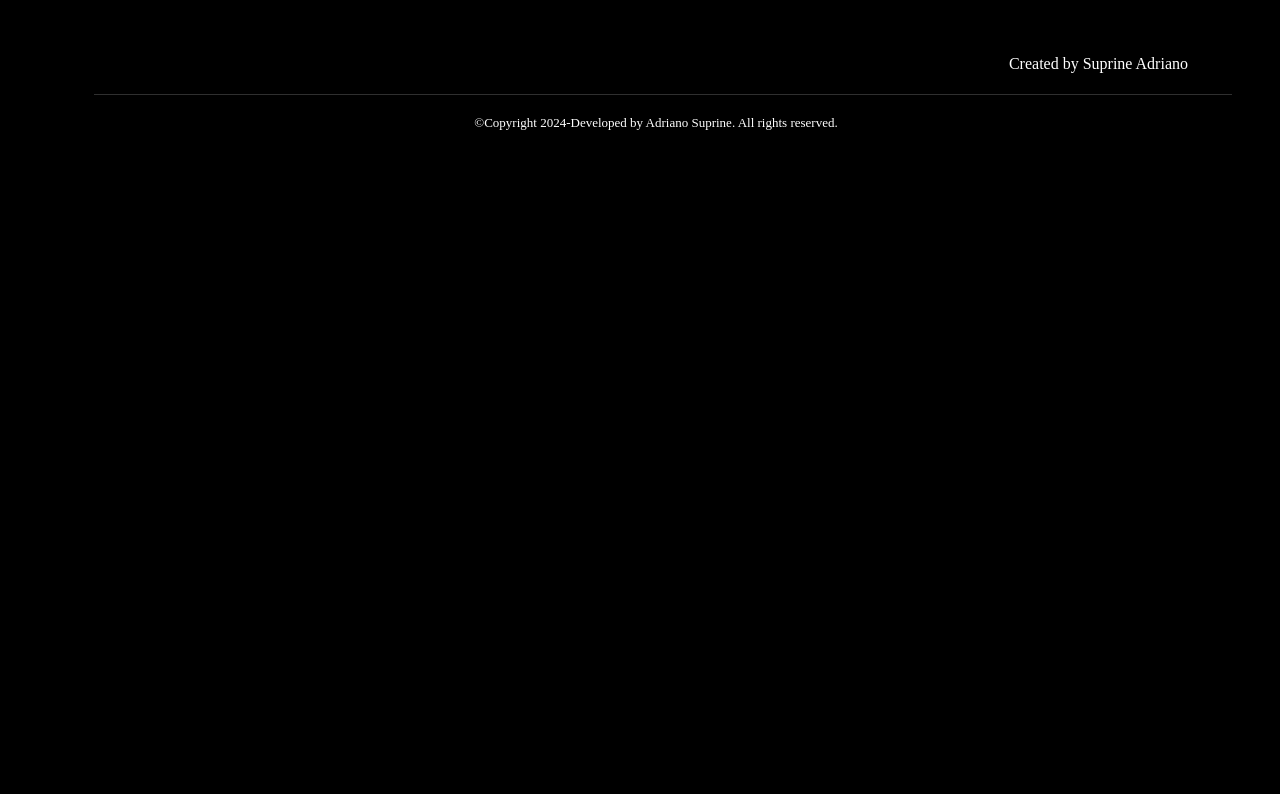
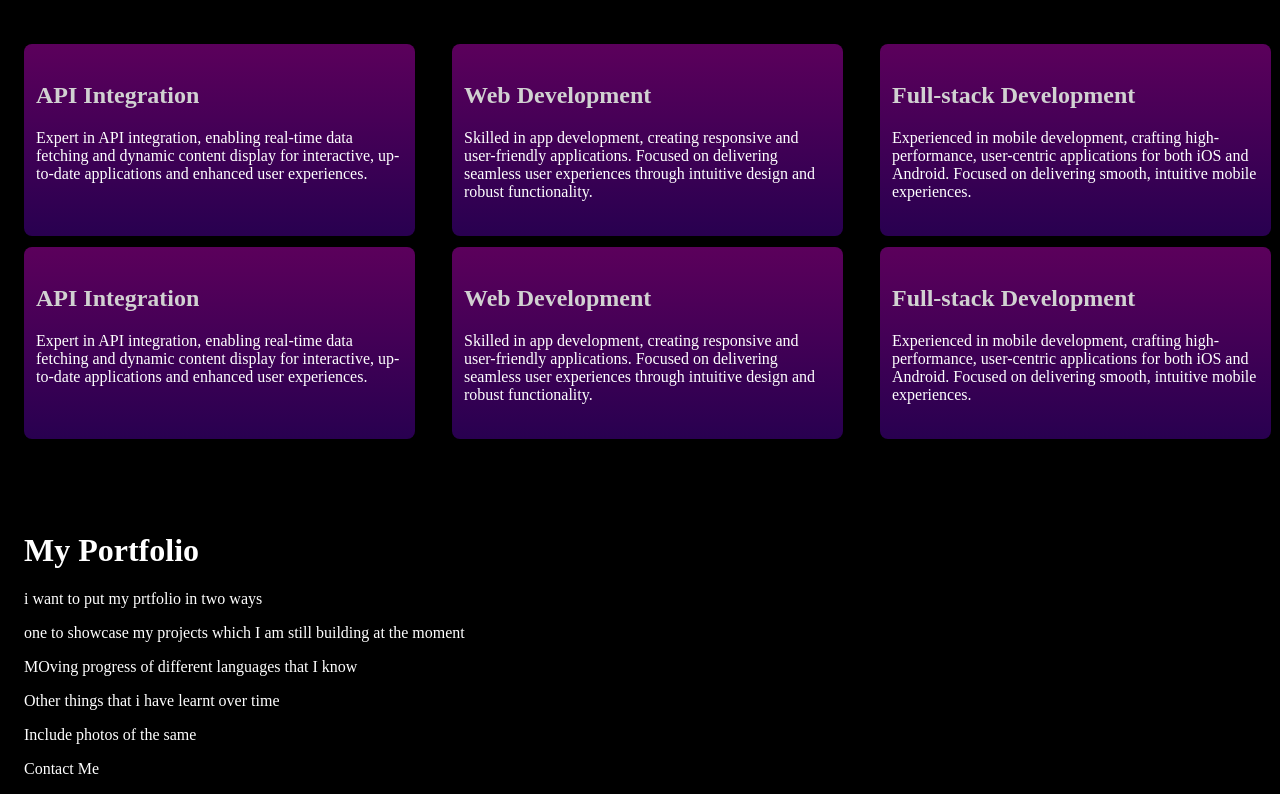
Before and after one commit to adrianosuprine/my-portfolio, a React (Vite) app in the folder my_portfolio/: page / in a window 1280 px wide. Shown: the part 1280-2074 px from the top of the page. Before the commit the page ends 1447 px from the top, so only its background shows below. Built offline with nearby package versions, Linux system fonts and the light colour scheme.

Commit message:
services plates update

```diff
--- a/my_portfolio/package.json
+++ b/my_portfolio/package.json
@@ -24,6 +24,6 @@
     "eslint-plugin-react": "^7.34.1",
     "eslint-plugin-react-hooks": "^4.6.0",
     "eslint-plugin-react-refresh": "^0.4.6",
-    "vite": "^5.2.0"
+    "vite": "^6.3.6"
   }
 }
--- /dev/null
+++ b/my_portfolio/src/CSS/cards.css
@@ -0,0 +1,90 @@
+/* Card.css */
+
+/* Card container */
+.card {
+    width: 90%;
+    padding: 10px 12px;
+    height: 94%;
+    border-radius: 8px;
+    box-shadow: 0 4px 8px rgba(0, 0, 0, 0.1);
+    display: flex;
+    align-items: center;
+    background: linear-gradient(to top, rgba(128, 0, 255, 0.313), rgba(128, 0, 128, 0.712));
+    transition: background 0.1s;
+    display: flex;
+    flex-direction: column;
+    gap: 30px;
+    transform: translateY(15px);
+    transition: transform 0.5s;
+  }
+
+  .card:hover {
+    transform: translateY(0);
+    /* background: linear-gradient(to bottom, rgb(0, 255, 255), rgb(128, 0, 128)); */
+  }
+
+  /* Card content */
+  /* .card-content {
+    height: 300px;
+    overflow-y: hidden;
+  } */
+
+  /* .card-inner {
+    display: flex;
+    flex-direction: column;
+    gap: 10px;
+    transform: translateY(16px);
+    transition: transform 0.5s;
+  }
+
+  .card:hover .card-inner {
+    transform: translateY(0);
+  } */
+
+  /* Card icon */
+  .card-icon {
+    width: 10px;
+    height: 8px;
+    display: flex;
+    flex-direction: column;
+    justify-content: space-between;
+  }
+
+  .icon {
+    font-size: 5rem;
+    color: var(--design-color);
+  }
+
+  .line {
+    width: 100%;
+    height: 2px;
+    border-radius: 8px;
+    background: var(--design-color);
+    display: inline-flex;
+  }
+
+  /* Card details */
+  /* .card-details {
+    display: flex;
+    flex-direction: column;
+    gap: 6px;
+  } */
+
+  .card-title {
+    /* font-size: 1.25rem; */
+    font-family: var(--title-font);
+    font-weight: bold;
+    color: #d1d1d1;
+  }
+
+  .card-description {
+    font-size: 1rem;
+  }
+
+  /* Media queries for responsive design */
+  /* @media (min-width: 768px) {
+    .card-title {
+      font-size: 2rem;
+    }
+  }
+   */
--- /dev/null
+++ b/my_portfolio/src/CSS/services.css
@@ -0,0 +1,25 @@
+.services-section {
+    width: 100%;
+    padding-top: 3rem;
+    padding-bottom: 6rem;
+    /* border-bottom: 1px solid black; */
+  }
+
+  .services-grid {
+    display: grid;
+    grid-template-columns: 3fr;
+
+  }
+
+  @media (min-width: 768px) {
+    .services-grid {
+      grid-template-columns: repeat(3, 1fr);
+    }
+  }
+
+  @media (min-width: 1280px) {
+    .services-grid {
+      grid-template-columns: repeat(3, 1fr);
+      gap: 20px;
+    }
+  }
--- /dev/null
+++ b/my_portfolio/src/components/Card.jsx
@@ -0,0 +1,59 @@
+import React from 'react';
+import '../CSS/cards.css';
+
+// const Card = ({ item: { title, des, icon } }) => {
+//   return (
+//     <div className="card">
+//       <div className="card-content">
+//         <div className="card-inner">
+//           <div className="card-icon">
+//             {icon ? (
+//               <span className="icon">{icon}</span>
+//             ) : (
+//               <>
+//                 <span className="line"></span>
+//                 <span className="line"></span>
+//                 <span className="line"></span>
+//                 <span className="line"></span>
+//               </>
+//             )}
+//           </div>
+//           <div className="card-details">
+//             <h2 className="card-title">{title}</h2>
+//             <p className="card-description">{des}</p>
+//           </div>
+//         </div>
+//       </div>
+//     </div>
+//   );
+// }
+
+// export default Card;
+const Card = ({ item: { title, des, icon } }) => {
+  return (
+    <div className="card">
+        <div className="card-details">
+        <div className="card-icon">
+            {icon ? (
+              <span className="icon">{icon}</span>
+            ) : (
+              <>
+                <span className="line"></span>
+                <span className="line"></span>
+                <span className="line"></span>
+                <span className="line"></span>
+              </>
+            )}
+          </div>
+          <h2 className="card-title">{title}</h2>
+          <div className="card-content">
+            <p className="card-description">{des}</p>
+          </div>
+
+      </div>
+
+    </div>
+  );
+}
+
+export default Card;
--- a/my_portfolio/src/components/Contact.jsx
+++ b/my_portfolio/src/components/Contact.jsx
@@ -3,7 +3,11 @@ import React from 'react';
 
 function Contact() {
     return (
-        <></>
+        <>
+        <section id="contact"></section>
+        <p>Contact Me</p>
+        <p>This is where you find me</p>
+        </>
 
     );
 }
--- a/my_portfolio/src/components/Portfolio.jsx
+++ b/my_portfolio/src/components/Portfolio.jsx
@@ -1,6 +1,17 @@
 function Portfolio (){
     return (
         <>
+        <section id="portfolio"></section>
+        <div className="portfolio-container">
+            <h1>My Portfolio</h1>
+            <p>i want to put my prtfolio in two ways </p>
+            <p>one to showcase my projects which I am still building at the moment </p>
+            <p>MOving progress of different languages that I know </p>
+            <p>Other things that i have learnt over time </p>
+            <p>Include photos of the same </p>
+
+        </div>
+
         </>
     );
 }
--- a/my_portfolio/src/components/Services.jsx
+++ b/my_portfolio/src/components/Services.jsx
@@ -1,8 +1,21 @@
+import '../CSS/services.css'
+import Card from './Card';
+import { servicesData } from '../constants';
+
 function Services (){
     return (
         <section id="services">
+            <div className='services-section'>
+                {/* <Title title="Services" des="What I Do" /> */}
+                <div className="services-grid">
+                {servicesData.map((item) => (
+                <Card item={item} key={item.id} />
+                ))}
+            </div>
+            </div>
 
         </section>
+
     );
 }
 export default Services;
--- a/my_portfolio/src/components/Tabs.jsx
+++ b/my_portfolio/src/components/Tabs.jsx
@@ -17,7 +17,8 @@ const tabs = [
     label: 'Experience',
     content: (
       <ul>
-        <li><span> - June 2024 - present</span><br />Freelancer</li>
+        <li><span> - Aug 2024 - present</span><br />Research Assistant - ACIP</li>
+        <li><span> - Jan 2023 - July 2024</span><br /> Freelancer</li>
         <li><span> - Jan 2020 - Sep 2021</span><br />IT Assistant - Jomic Tech</li>
       </ul>
     )
--- a/my_portfolio/src/constants/index.js
+++ b/my_portfolio/src/constants/index.js
@@ -1,3 +1,84 @@
+import { AiFillAppstore } from "react-icons/ai";
+import { FaMobile, FaGlobe} from "react-icons/fa";
+import { SiProgress, SiAntdesign } from "react-icons/si";
+
+// Services Data
+export const servicesData = [
+  {
+    id: 1,
+    icon: FaGlobe,
+    title: "API Integration",
+    des: "Expert in API integration, enabling real-time data fetching and dynamic content display for interactive, up-to-date applications and enhanced user experiences.",
+  },
+  {
+    id: 2,
+    icon: AiFillAppstore,
+    title: "Web Development",
+    des: "Skilled in app development, creating responsive and user-friendly applications. Focused on delivering seamless user experiences through intuitive design and robust functionality.",
+  },
+  {
+    id: 3,
+    icon: FaMobile ,
+    title: "Full-stack Development",
+    des: "Experienced in mobile development, crafting high-performance, user-centric applications for both iOS and Android. Focused on delivering smooth, intuitive mobile experiences.",
+  },
+  {
+    id: 4,
+    icon: FaGlobe,
+    title: "API Integration",
+    des: "Expert in API integration, enabling real-time data fetching and dynamic content display for interactive, up-to-date applications and enhanced user experiences.",
+  },
+  {
+    id: 5,
+    icon: AiFillAppstore,
+    title: "Web Development",
+    des: "Skilled in app development, creating responsive and user-friendly applications. Focused on delivering seamless user experiences through intuitive design and robust functionality.",
+  },
+  {
+    id: 6,
+    icon: FaMobile ,
+    title: "Full-stack Development",
+    des: "Experienced in mobile development, crafting high-performance, user-centric applications for both iOS and Android. Focused on delivering smooth, intuitive mobile experiences.",
+  },
+
+];
+
+export const projectData = [
+  {
+    id: 1,
+    des: " This is a project that I was part of as a scram master. The project dwelled on full stack development as React and Flask was used as the main Frameworks",
+    src: "https://i.postimg.cc/QdNRZmBS/project1.png",
+    title: "Job-seeker Application",
+    github: "https://github.com/Neuman-Nz/Job-seeker-App",
+    live: "https://careergo.onrender.com/"
+  },
+  {
+    id: 2,
+    des: " Currently working on this web application as the customization is closely being monitized by the client. It involves active use of React(frontend) and later on Flask for its backend",
+    src: "https://i.postimg.cc/1zXXXDdr/project2.png",
+    title: "PBO Website",
+    github: "https://github.com/Neuman-Nz/MINDAfrica_Application",
+    live: "https://mind-africa-web.vercel.app/"
+  },
+  {
+    id: 3,
+    des: " As a freelancer, I developed a customized based website for an individual business owner using HTML,CSS,Bootstrap,and Javascript",
+    src: "https://i.postimg.cc/6q0YHshK/project3.png",
+    title: "Customized Business Website",
+    github: "https://github.com/Neuman-Nz/WAKHANA-LIMITED",
+    live: "https://wakhana-limited.vercel.app/"
+  },
+  {
+    id: 4,
+    des: " A mini-application that I was part of that which is used to track sugar levels of the users as it guides on nutrient intake",
+    src: "https://i.postimg.cc/tTd5T0w6/project4.png",
+    title: "Sugar-Tracker Application",
+    github: "https://github.com/Neuman-Nz/Sugar-Tracker",
+    live: "https://sugar-tracker-pink.vercel.app/"
+  }
+]
+
+// nav-links data
 export const navlinksdata = [
     {
       _id: 1001,
```
Also changed, not shown: 1 other file (tests, documents, lock files or other folders).
